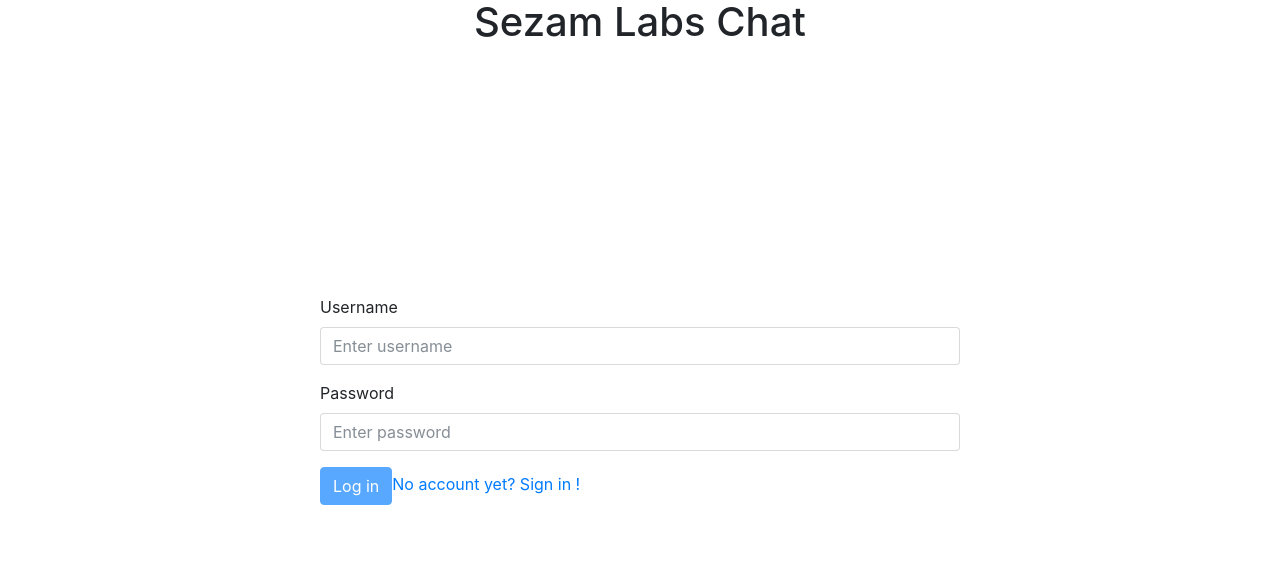
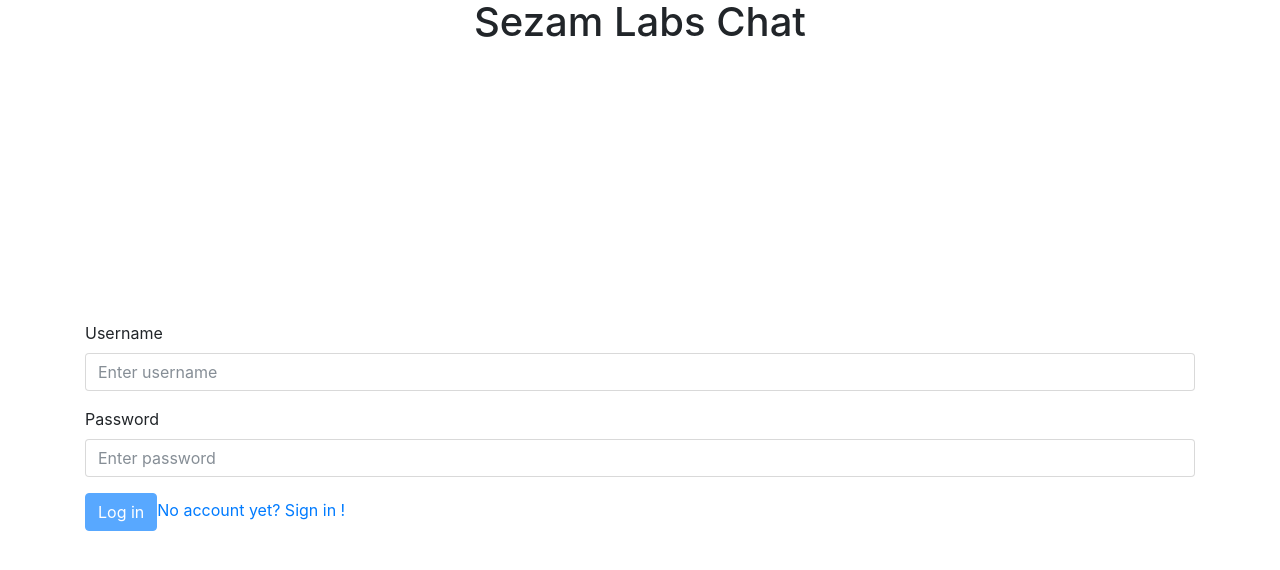
Before and after one commit to AlexandreDenis/angular2-chat-app, an Angular app: page /#/login in a window 1280 px wide. Shown: the top 570 px of the page. Built offline with nearby package versions, Linux system fonts and the light colour scheme.

Commit message:
Fix graphic bug on the Login/Signin forms when the screen was too small in height

```diff
--- a/src/app/authentification/signin/signin.component.html
+++ b/src/app/authentification/signin/signin.component.html
@@ -1,5 +1,6 @@
 <div class="form-container">
     <form [formGroup]="formGroup" (ngSubmit)="onSigninButtonClicked()">
+        <div class="app-body">
             <div class="form-group">
                     <label for="firstNameInput">First name*</label>
                     <input type="text" id="firstNameInput" name="firstName" class="form-control" placeholder="Enter first name" formControlName="firstNameInput" required>
@@ -35,6 +36,7 @@
                     <div *ngIf="passwordInput.errors.maxlength" class="alert alert-danger">Password length must be inferior or equal to 64 characters</div>
                 </div>
             </div>
+        </div>
         <button type="submit" class="btn btn-primary" [disabled]="!formGroup.valid">Sign in</button>
         <a routerLink="/login">Already an account? Log in !</a>
     </form>
--- a/src/styles.css
+++ b/src/styles.css
@@ -1,5 +1,20 @@
 #app-title {
     text-align: center;
+}
+
+.app-body {
+    max-height: calc(100vh - 106px);
+    overflow-y: auto;
+}
+
+.form-container {
+    height: calc(100% - 52px);
+}
+
+.form-container > form {
+    position: relative;
+    top: 50%;
+    transform: translateY(-50%);
 }
 
 app-root > .container {
@@ -13,14 +28,6 @@ main {
 #message-box {
     height: calc(100% - 78px);
     overflow-y: auto;
-}
-
-.form-container > form {
-    position: absolute;
-    top: 50%;
-    left:50%;
-    transform: translate(-50%,-50%);
-    width: 50%;
 }
 
 button:hover {
```
Lines whose indentation alone changed are shown as unchanged.
